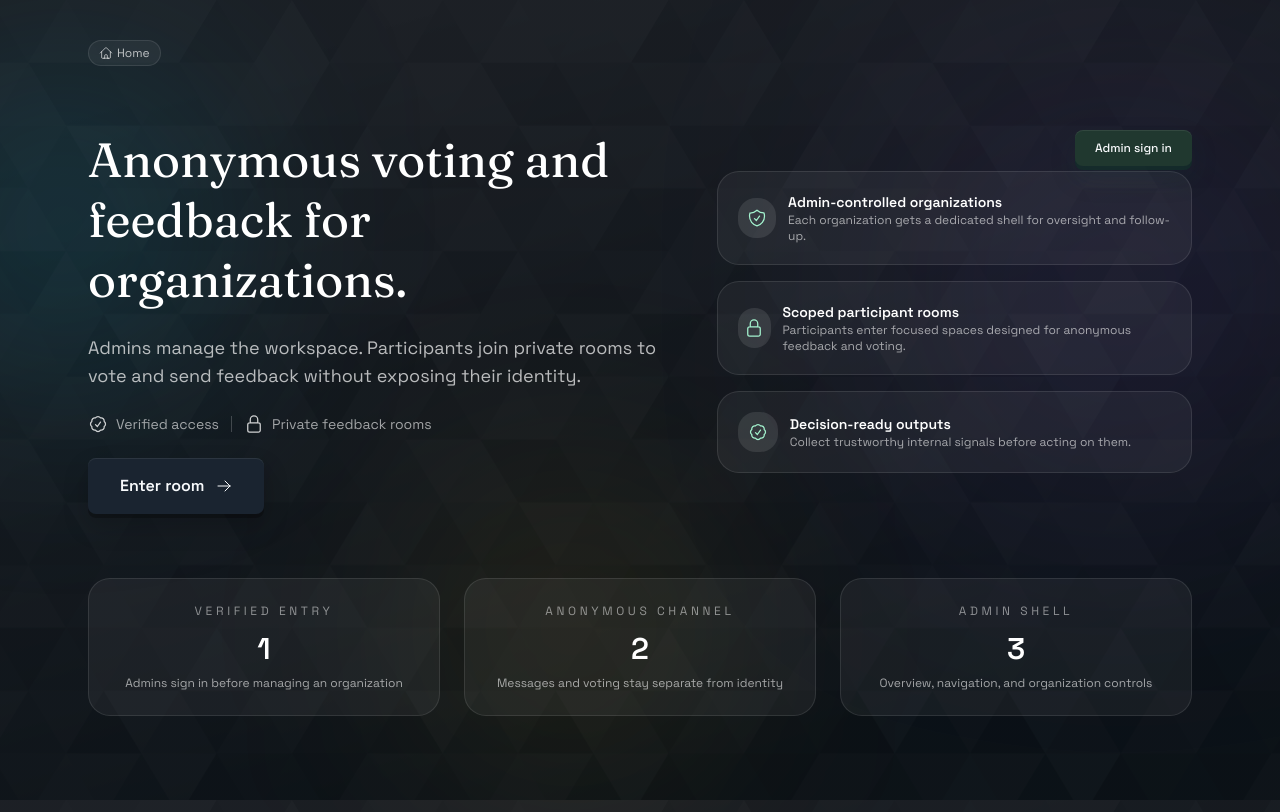
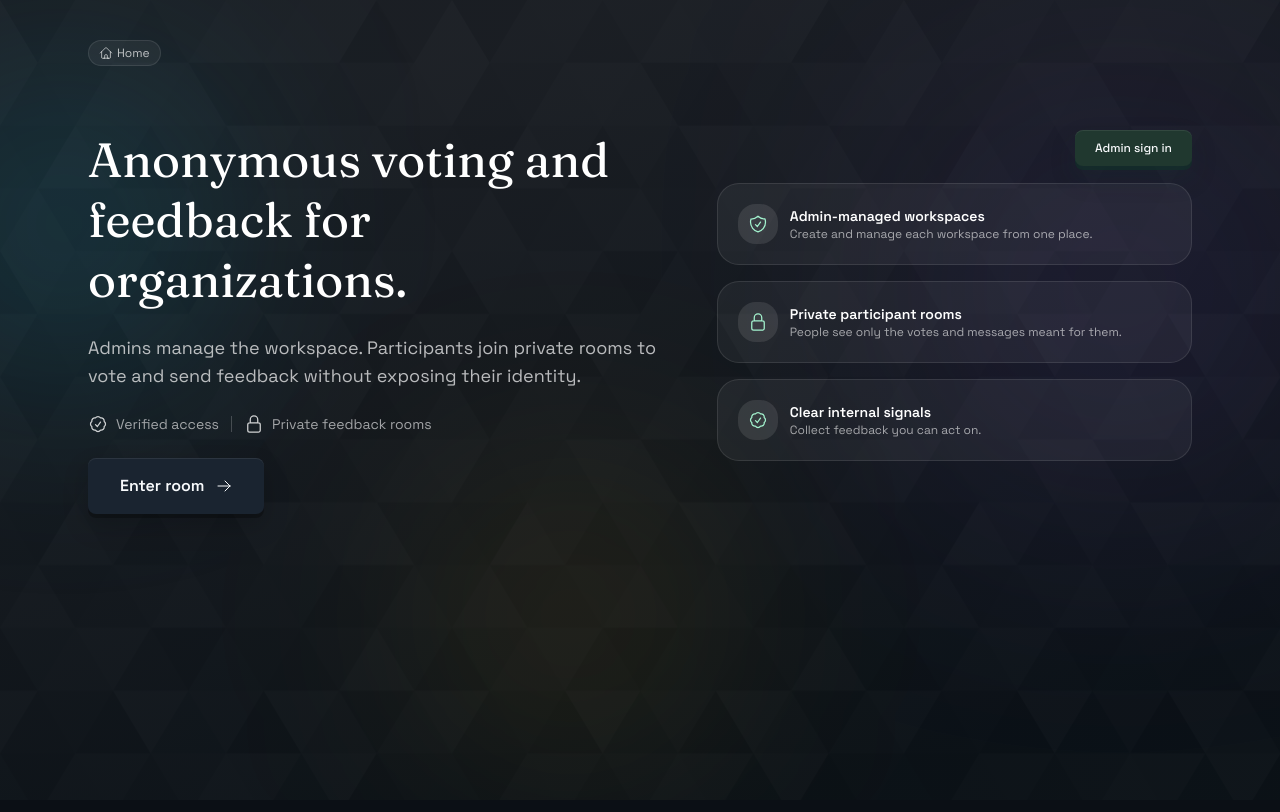
Before and after one commit to okolomaifeanyi/anonymous, a Next.js app: page / in a window 1280 px wide. Built offline with nearby package versions, Linux system fonts and the light colour scheme.

Commit message:
Tighten homepage copy

```diff
--- a/src/app/page.tsx
+++ b/src/app/page.tsx
@@ -61,21 +61,19 @@ export default function Home() {
           <div className="space-y-4">
             {[
               {
-                title: "Admin-controlled organizations",
-                description:
-                  "Each organization gets a dedicated shell for oversight and follow-up.",
+                title: "Admin-managed workspaces",
+                description: "Create and manage each workspace from one place.",
                 icon: ShieldCheckIcon,
               },
               {
-                title: "Scoped participant rooms",
+                title: "Private participant rooms",
                 description:
-                  "Participants enter focused spaces designed for anonymous feedback and voting.",
+                  "People see only the votes and messages meant for them.",
                 icon: LockClosedIcon,
               },
               {
-                title: "Decision-ready outputs",
-                description:
-                  "Collect trustworthy internal signals before acting on them.",
+                title: "Clear internal signals",
+                description: "Collect feedback you can act on.",
                 icon: CheckBadgeIcon,
               },
             ].map((item) => (
@@ -96,37 +94,6 @@ export default function Home() {
             ))}
           </div>
         </section>
-
-        <section className="grid gap-6 md:grid-cols-3">
-          {[
-            {
-              label: "Verified entry",
-              value: "1",
-              caption: "Admins sign in before managing an organization",
-            },
-            {
-              label: "Anonymous channel",
-              value: "2",
-              caption: "Messages and voting stay separate from identity",
-            },
-            {
-              label: "Admin shell",
-              value: "3",
-              caption: "Overview, navigation, and organization controls",
-            },
-          ].map((stat) => (
-            <div
-              key={stat.label}
-              className="rounded-3xl border border-white/10 bg-white/5 p-6 text-center"
-            >
-              <p className="text-xs uppercase tracking-[0.3em] text-white/50">
-                {stat.label}
-              </p>
-              <p className="mt-3 text-3xl font-semibold">{stat.value}</p>
-              <p className="mt-2 text-xs text-white/60">{stat.caption}</p>
-            </div>
-          ))}
-        </section>
       </main>
     </div>
   );
```
